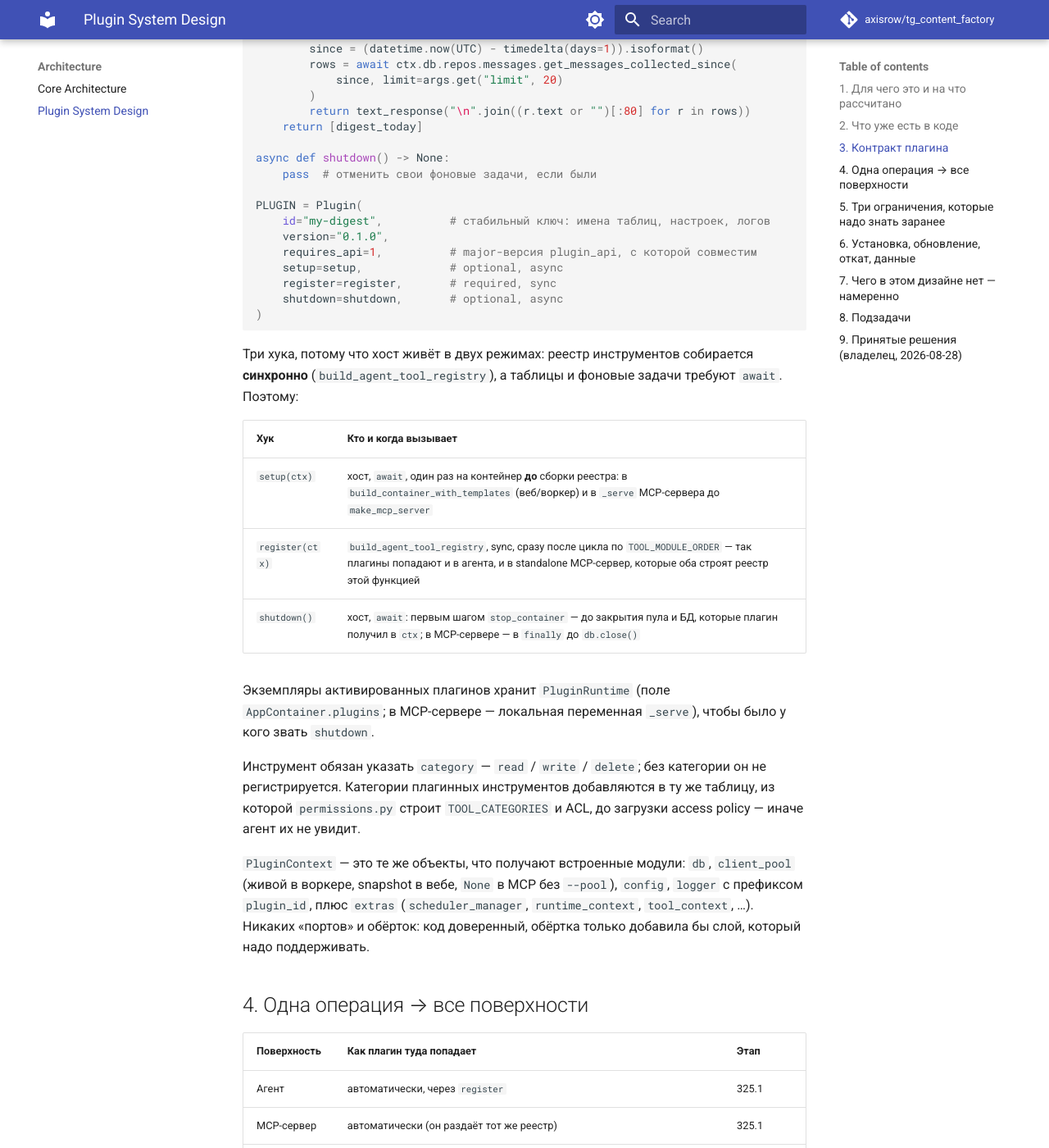
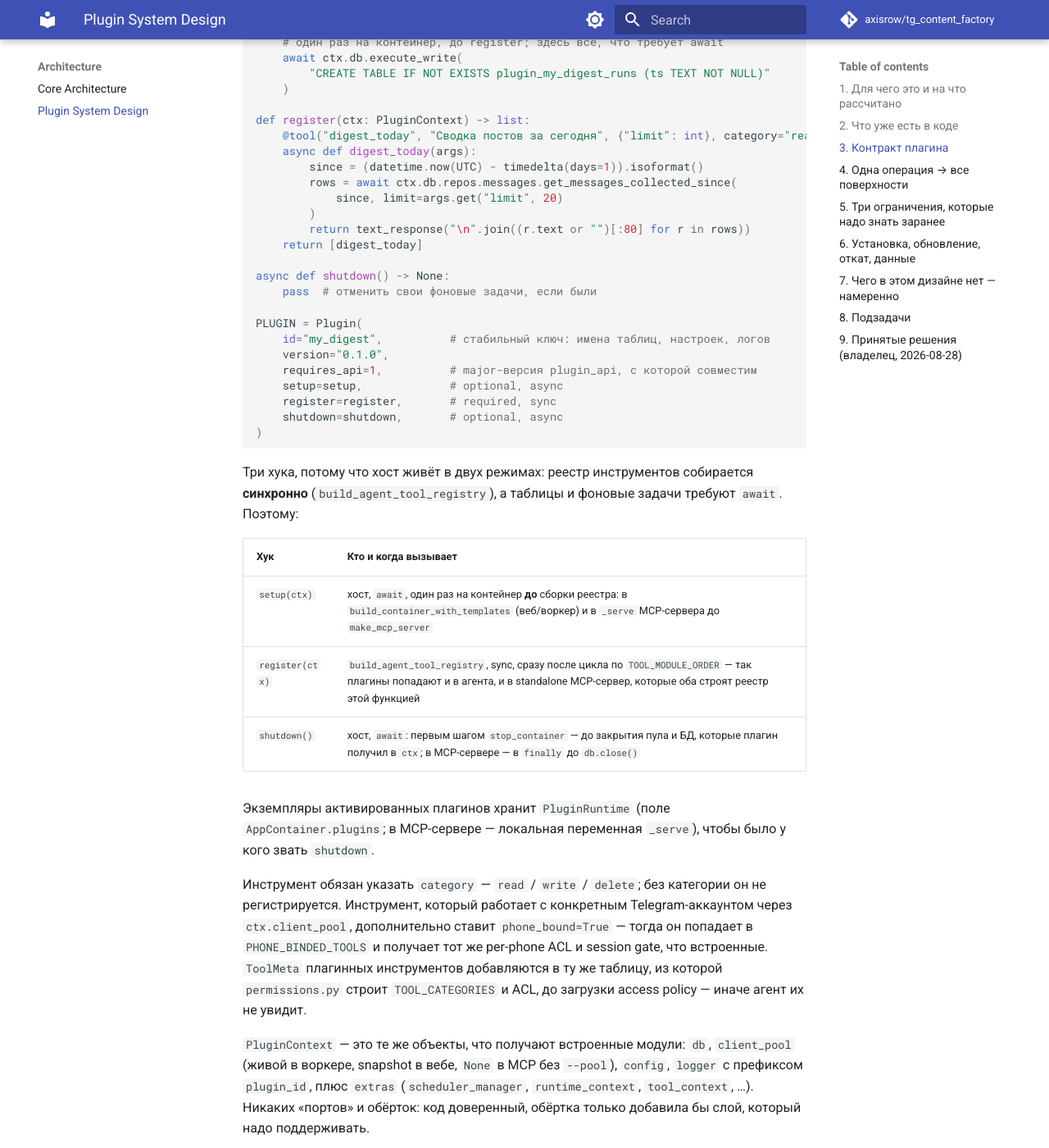
Before and after one commit to axisrow/tg_content_factory, an MkDocs documentation site: the page built from docs/design/plugin-system.md, in a window 1280 px wide and 1400 px high, scrolled down 1508 px. Shown: the whole window at 82% size. Built offline with MkDocs 1.6.1 and Material for MkDocs 9.7.7, drawn with Linux system fonts in a browser that asks for light colours; comment, search, counter and statistics services are not loaded; some of the changed text lies outside the part shown.

Commit message:
docs: plugin tool wrapper with ToolMeta, phone_bound, identifier-safe ids
Co-Authored-By: Claude Fable 5 <noreply@anthropic.com>
Claude-Session: https://claude.ai/code/session_017svD4Ki98G2QqDgkgc91gi

````diff
--- a/docs/design/plugin-system.md
+++ b/docs/design/plugin-system.md
@@ -41,13 +41,19 @@ def register(db, client_pool, embedding_service, **extras) -> list[tool]
 
 ```toml
 [project.entry-points."tg_agent.plugins"]
-my-digest = "tg_plugin_digest:PLUGIN"
+my_digest = "tg_plugin_digest:PLUGIN"
 ```
 
 `PLUGIN` — объект с тремя вещами: кто я, с чем совместим, что регистрирую.
 Публичный модуль — `src.plugin_api` (пакет ставится как `src*`, отдельного
-`tg_agent` пространства имён нет); он реэкспортирует `tool` и
-`text_response` из `src/agent/tools/_registry.py`.
+`tg_agent` пространства имён нет). Он реэкспортирует `text_response` из
+`src/agent/tools/_registry.py` и даёт **свой** декоратор `tool`: у
+`claude_agent_sdk.tool` нет параметров `category`/`phone_bound`, поэтому
+обёртка принимает их, создаёт `ToolMeta` (`src/agent/tools/_categories.py`)
+и вызывает SDK-декоратор.
+
+`id` плагина — только `[a-z][a-z0-9_]*`: он идёт в имена таблиц без
+экранирования, и `my-digest` превратился бы в вычитание в SQL.
 
 ```python
 from datetime import UTC, datetime, timedelta
@@ -74,7 +80,7 @@ async def shutdown() -> None:
     pass  # отменить свои фоновые задачи, если были
 
 PLUGIN = Plugin(
-    id="my-digest",          # стабильный ключ: имена таблиц, настроек, логов
+    id="my_digest",          # стабильный ключ: имена таблиц, настроек, логов
     version="0.1.0",
     requires_api=1,          # major-версия plugin_api, с которой совместим
     setup=setup,             # optional, async
@@ -98,9 +104,13 @@ PLUGIN = Plugin(
 чтобы было у кого звать `shutdown`.
 
 Инструмент обязан указать `category` — `read` / `write` / `delete`;
-без категории он не регистрируется. Категории плагинных инструментов
-добавляются в ту же таблицу, из которой `permissions.py` строит
-`TOOL_CATEGORIES` и ACL, до загрузки access policy — иначе агент их не увидит.
+без категории он не регистрируется. Инструмент, который работает с
+конкретным Telegram-аккаунтом через `ctx.client_pool`, дополнительно
+ставит `phone_bound=True` — тогда он попадает в `PHONE_BINDED_TOOLS` и
+получает тот же per-phone ACL и session gate, что встроенные. `ToolMeta`
+плагинных инструментов добавляются в ту же таблицу, из которой
+`permissions.py` строит `TOOL_CATEGORIES` и ACL, до загрузки access
+policy — иначе агент их не увидит.
 
 `PluginContext` — это те же объекты, что получают встроенные модули:
 `db`, `client_pool` (живой в воркере, snapshot в вебе, `None` в MCP без
@@ -166,7 +176,7 @@ health-протокол приёмки обновлений. Всё это —
 
 | # | Что | ~строк |
 |---|---|---|
-| 325.1 | `src/plugin_api.py` (`Plugin`, `PluginContext`, `PluginRuntime`, `PLUGIN_API_VERSION = 1`, реэкспорт `tool` и `text_response`); discovery через entry points с проверкой `requires_api` и `plugins_disabled`; `await setup` в `build_container_with_templates` и в `_serve` MCP-сервера; `register` в `build_agent_tool_registry` после `TOOL_MODULE_ORDER`; категории плагинов в `permissions.py`; `shutdown` в `stop_container` и в `finally` `_serve`; пример `examples/plugin_digest/` (код из §3, должен реально запускаться); тест на контракт + правка golden-снапшота `TOOL_CATEGORIES` | ~250 |
+| 325.1 | `src/plugin_api.py` (`Plugin`, `PluginContext`, `PluginRuntime`, `PLUGIN_API_VERSION = 1`, обёртка `tool(category=, phone_bound=)` → `ToolMeta`, реэкспорт `text_response`, валидация `id`); discovery через entry points с проверкой `requires_api` и `plugins_disabled`; `await setup` в `build_container_with_templates` и в `_serve` MCP-сервера; `register` в `build_agent_tool_registry` после `TOOL_MODULE_ORDER`; категории плагинов в `permissions.py`; `shutdown` в `stop_container` и в `finally` `_serve`; пример `examples/plugin_digest/` (код из §3, должен реально запускаться); тест на контракт + правка golden-снапшота `TOOL_CATEGORIES` | ~250 |
 | 325.2 | Генератор CLI-команды и JSON endpoint из схемы `tool`; `plugin list` в CLI и на веб-странице настроек | ~200 |
 | 325.3 | Страница в mkdocs: как написать, поставить, обновить плагин | ~100 |
 
````
